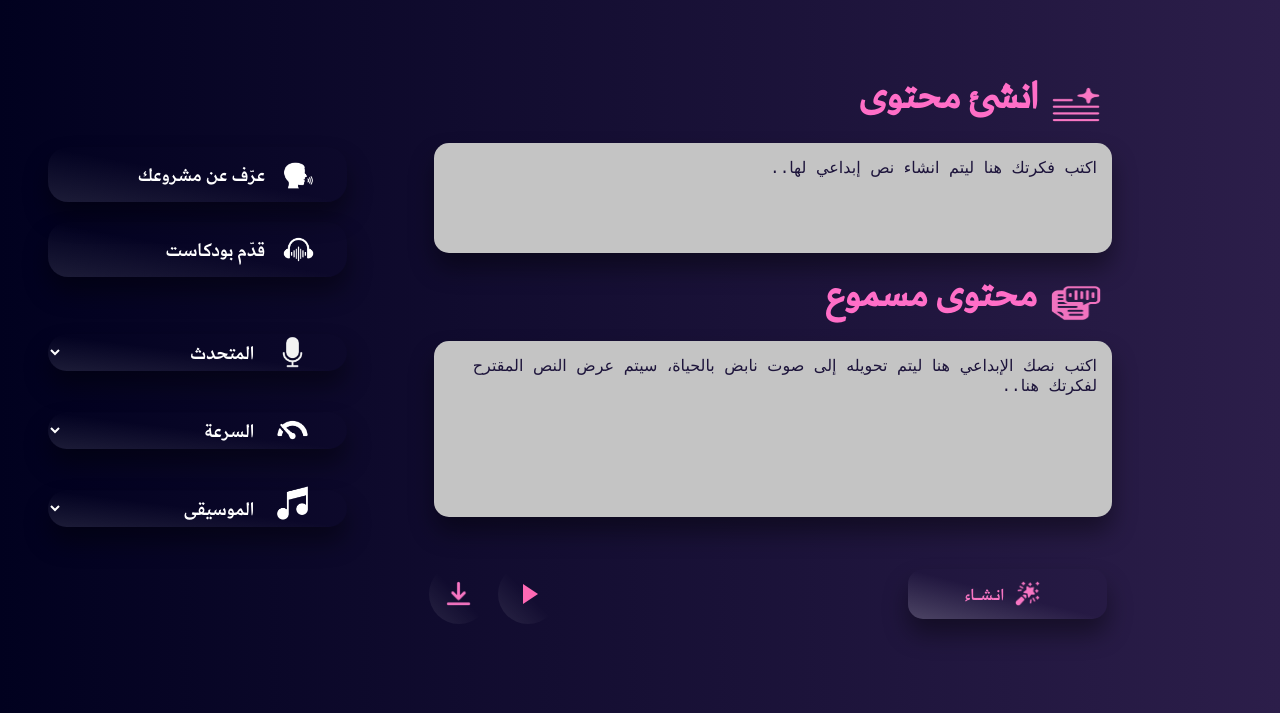
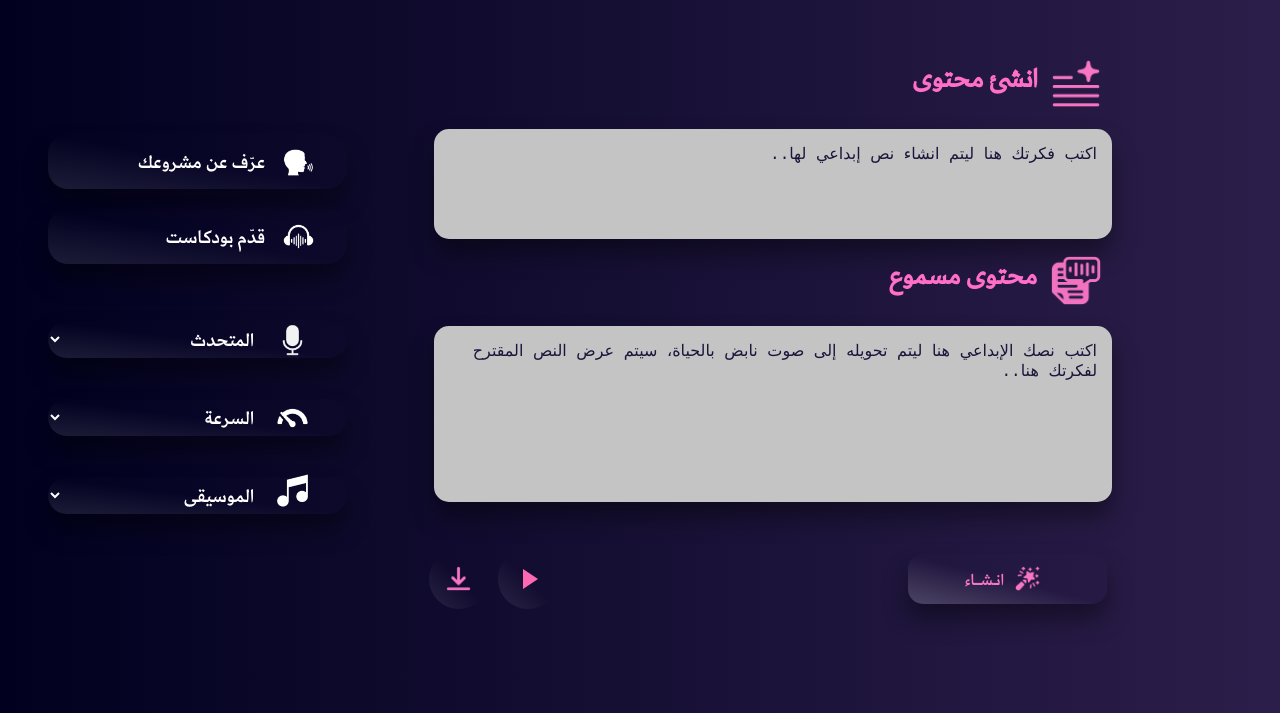
Before and after one commit to fatimahmji/RenanPlatform, a plain HTML site: page templates/model.html in a window 1280 px wide. Shown: the part 87-800 px from the top of the page. Drawn offline with Linux system fonts and the light colour scheme; a script that the page names is missing; files whose address does not match are found by name.

Commit message:
update the demo page

```diff
--- a/static/css/styles.css
+++ b/static/css/styles.css
@@ -283,7 +283,7 @@ header nav ul li a.active-link:hover::before {
 }
 
 .tts-titles {
-    font-size: 50px;
+    font-size: 35px;
     font-weight: bold;
     color: #ff6ec7;
 }
@@ -585,7 +585,7 @@ textarea::placeholder {
     padding: 20px;
     max-width: 1200px;
     margin: auto;
-    margin-top:-5%;
+    margin-top:-6%;
 }
 
 .tts-inputs-div {
@@ -694,7 +694,7 @@ select:focus {
 
 .tts-inputs-div .tts-icons {
     margin: 10px;
-    height: 7.5%;
+    height: 10.5%;
     width: 10.5%;
 }
 
```
